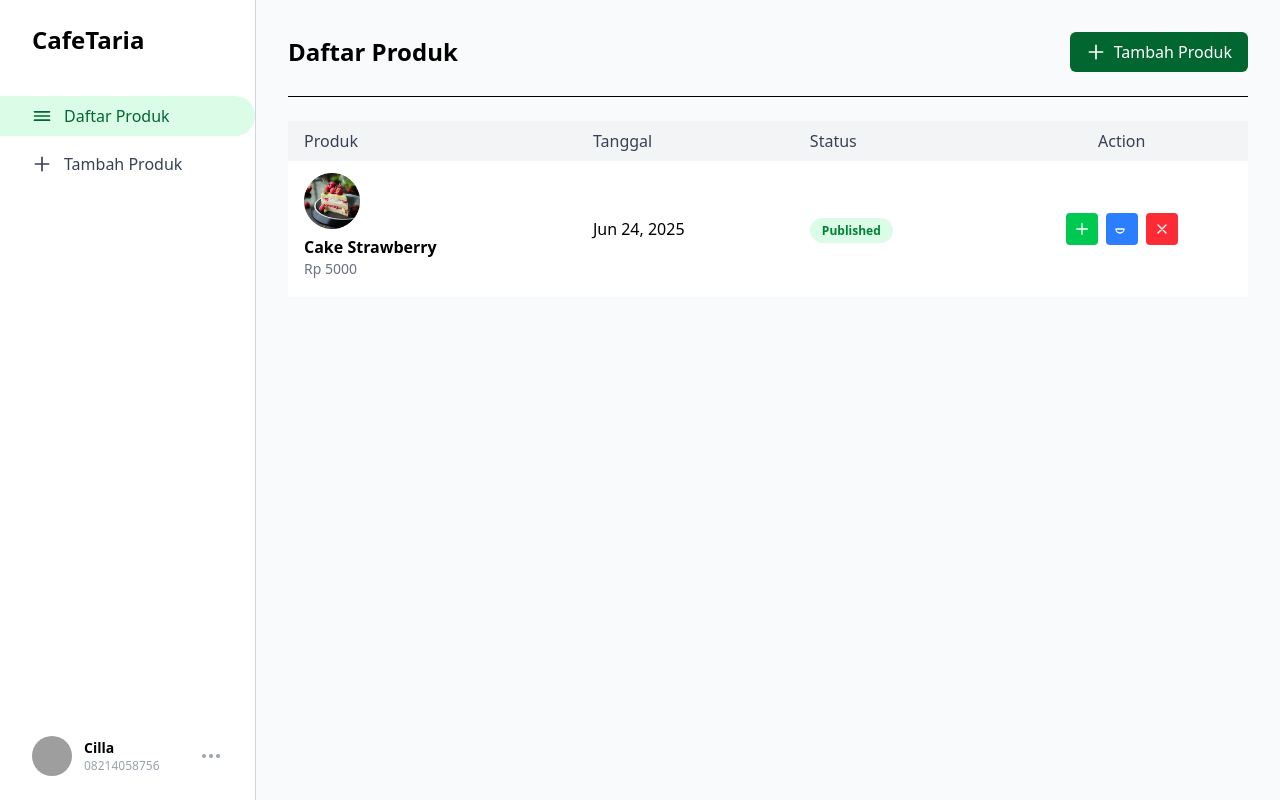
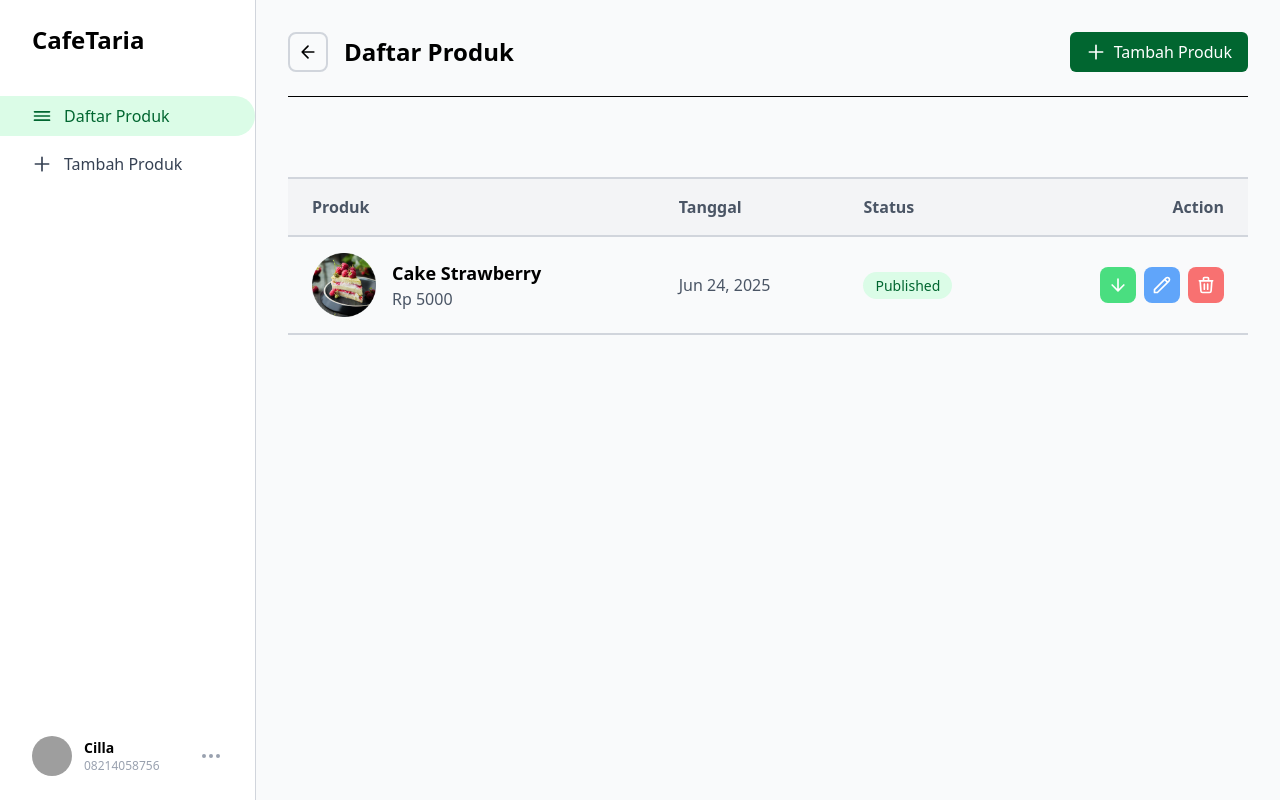
Before and after one commit to RajaIblis443/cafetaria_project, a Vue app in the folder frontend/: page /mitra/products in a window 1280 px wide. Built offline with nearby package versions, Linux system fonts and the light colour scheme; grey boxes are pictures that could not be loaded.

Commit message:
style: memperbaiki tampilan product management

```diff
--- a/frontend/src/views/mitra/ProductManagement.vue
+++ b/frontend/src/views/mitra/ProductManagement.vue
@@ -5,9 +5,10 @@
     <!-- Main Content -->
     <main class="flex-1 p-4 md:p-8 mt-0 md:mt-0">
       <div class="flex flex-col sm:flex-row items-start sm:items-center gap-4 sm:gap-0 mb-6">
-        <button class="hidden mr-4 p-2 rounded-full hover:bg-gray-200">
-          <svg class="w-6 h-6" fill="none" stroke="currentColor" stroke-width="2" viewBox="0 0 24 24">
-            <path stroke-linecap="round" stroke-linejoin="round" d="M15 19l-7-7 7-7" />
+        <button class="hidden sm:block mr-4 p-2 border-2 border-gray-300 rounded-lg hover:bg-gray-200">
+          <svg xmlns="http://www.w3.org/2000/svg" width="20" height="20" viewBox="0 0 24 24">
+            <path fill="none" stroke="currentColor" stroke-linecap="round" stroke-linejoin="round" stroke-width="2"
+              d="M5 12h14m-7-7l-7 7l7 7" />
           </svg>
         </button>
         <h1 class="text-xl md:text-2xl font-bold flex-1">Daftar Produk</h1>
@@ -19,51 +20,52 @@
           Tambah Produk
         </button>
       </div>
-      <hr class="mb-6" />
+      <hr class="mb-20" />
       <div class="overflow-x-auto">
-        <table class="min-w-full rounded-lg border-separate border-spacing-0">
-          <thead class="hidden sm:table-header-group">
-            <tr class="bg-gray-100">
-              <th class="px-4 py-2 text-left font-medium text-gray-700">Produk</th>
-              <th class="px-4 py-2 text-left font-medium text-gray-700">Tanggal</th>
-              <th class="px-4 py-2 text-left font-medium text-gray-700">Status</th>
-              <th class="px-4 py-2 text-center font-medium text-gray-700">Action</th>
+        <table class="min-w-full">
+          <thead class="bg-gray-100">
+            <tr class="border-y-2 border-gray-300">
+              <th class="py-4 px-6 text-left text-gray-600">Produk</th>
+              <th class="py-4 px-6 text-left text-gray-600">Tanggal</th>
+              <th class="py-4 px-6 text-left text-gray-600">Status</th>
+              <th class="py-4 px-6 text-right text-gray-600">Action</th>
             </tr>
           </thead>
           <tbody>
-            <tr
-              class="sm:border-b border-gray-300 bg-white rounded-lg sm:rounded-none shadow-sm sm:shadow-none mb-4 sm:mb-0 block sm:table-row">
-              <td class="flex items-start gap-3 px-4 py-3 sm:table-cell">
-                <img src="/img/makanan.png" alt="Cake Strawberry" class="w-14 h-14 rounded object-cover shrink-0" />
-                <div class="flex flex-col justify-center min-h-[3.5rem]">
-                  <div class="font-semibold">Cake Strawberry</div>
-                  <div class="text-sm text-gray-500">Rp 5000</div>
-                  <div class="sm:hidden mt-2 flex items-center gap-2">
-                    <span
-                      class="bg-green-100 text-green-700 px-3 py-1 rounded-full text-xs font-semibold">Published</span>
-                    <span class="text-sm text-gray-500">Jun 24, 2025</span>
+            <tr class="border-b-2 border-gray-300 hover:bg-gray-50">
+              <td class="py-4 px-6">
+                <div class="flex items-center gap-4">
+                  <img src="/img/makanan.png" alt="Cake Strawberry" class="w-16 h-16 rounded-lg object-cover" />
+                  <div>
+                    <h3 class="text-lg font-semibold">Cake Strawberry</h3>
+                    <p class="text-gray-600">Rp 5000</p>
                   </div>
                 </div>
               </td>
-              <td class="hidden sm:table-cell px-4 py-3 whitespace-nowrap">Jun 24, 2025</td>
-              <td class="hidden sm:table-cell px-4 py-3">
-                <span class="bg-green-100 text-green-700 px-3 py-1 rounded-full text-xs font-semibold">Published</span>
+              <td class="py-4 px-6 text-gray-600">Jun 24, 2025</td>
+              <td class="py-4 px-6">
+                <span class="px-3 py-1 bg-green-100 text-green-800 rounded-full text-sm">Published</span>
               </td>
-              <td class="px-4 py-3 flex sm:table-cell sm:text-center">
-                <div class="flex gap-2 w-full sm:w-auto sm:justify-center mt-3 sm:mt-0">
-                  <button class="bg-green-500 hover:bg-green-600 text-white p-2 rounded"><svg class="w-4 h-4"
-                      fill="none" stroke="currentColor" stroke-width="2" viewBox="0 0 24 24">
-                      <path stroke-linecap="round" stroke-linejoin="round" d="M12 4v16m8-8H4" />
-                    </svg></button>
-                  <button class="bg-blue-500 hover:bg-blue-600 text-white p-2 rounded"><svg class="w-4 h-4" fill="none"
-                      stroke="currentColor" stroke-width="2" viewBox="0 0 24 24">
-                      <path stroke-linecap="round" stroke-linejoin="round"
-                        d="M15 12H9m6 0a6 6 0 11-12 0 6 6 0 012 0z" />
-                    </svg></button>
-                  <button class="bg-red-500 hover:bg-red-600 text-white p-2 rounded"><svg class="w-4 h-4" fill="none"
-                      stroke="currentColor" stroke-width="2" viewBox="0 0 24 24">
-                      <path stroke-linecap="round" stroke-linejoin="round" d="M6 18L18 6M6 6l12 12" />
-                    </svg></button>
+              <td class="py-4 px-6">
+                <div class="flex gap-2 justify-end">
+                  <button class="p-2 bg-[#4ade80] hover:bg-[#22c55e] text-white rounded-lg">
+                    <svg xmlns="http://www.w3.org/2000/svg" width="20" height="20" viewBox="0 0 24 24">
+                      <path fill="none" stroke="currentColor" stroke-linecap="round" stroke-linejoin="round"
+                        stroke-width="2" d="M12 19V5m-7 7l7 7l7-7" />
+                    </svg>
+                  </button>
+                  <button class="p-2 bg-[#60a5fa] hover:bg-[#3b82f6] text-white rounded-lg">
+                    <svg class="w-5 h-5" fill="none" stroke="currentColor" viewBox="0 0 24 24">
+                      <path stroke-linecap="round" stroke-linejoin="round" stroke-width="2"
+                        d="M15.232 5.232l3.536 3.536m-2.036-5.036a2.5 2.5 0 113.536 3.536L6.5 21.036H3v-3.572L16.732 3.732z" />
+                    </svg>
+                  </button>
+                  <button class="p-2 bg-[#f87171] hover:bg-[#ef4444] text-white rounded-lg">
+                    <svg class="w-5 h-5" fill="none" stroke="currentColor" viewBox="0 0 24 24">
+                      <path stroke-linecap="round" stroke-linejoin="round" stroke-width="2"
+                        d="M19 7l-.867 12.142A2 2 0 0116.138 21H7.862a2 2 0 01-1.995-1.858L5 7m5 4v6m4-6v6m1-10V4a1 1 0 00-1-1h-4a1 1 0 00-1 1v3M4 7h16" />
+                    </svg>
+                  </button>
                 </div>
               </td>
             </tr>
```
